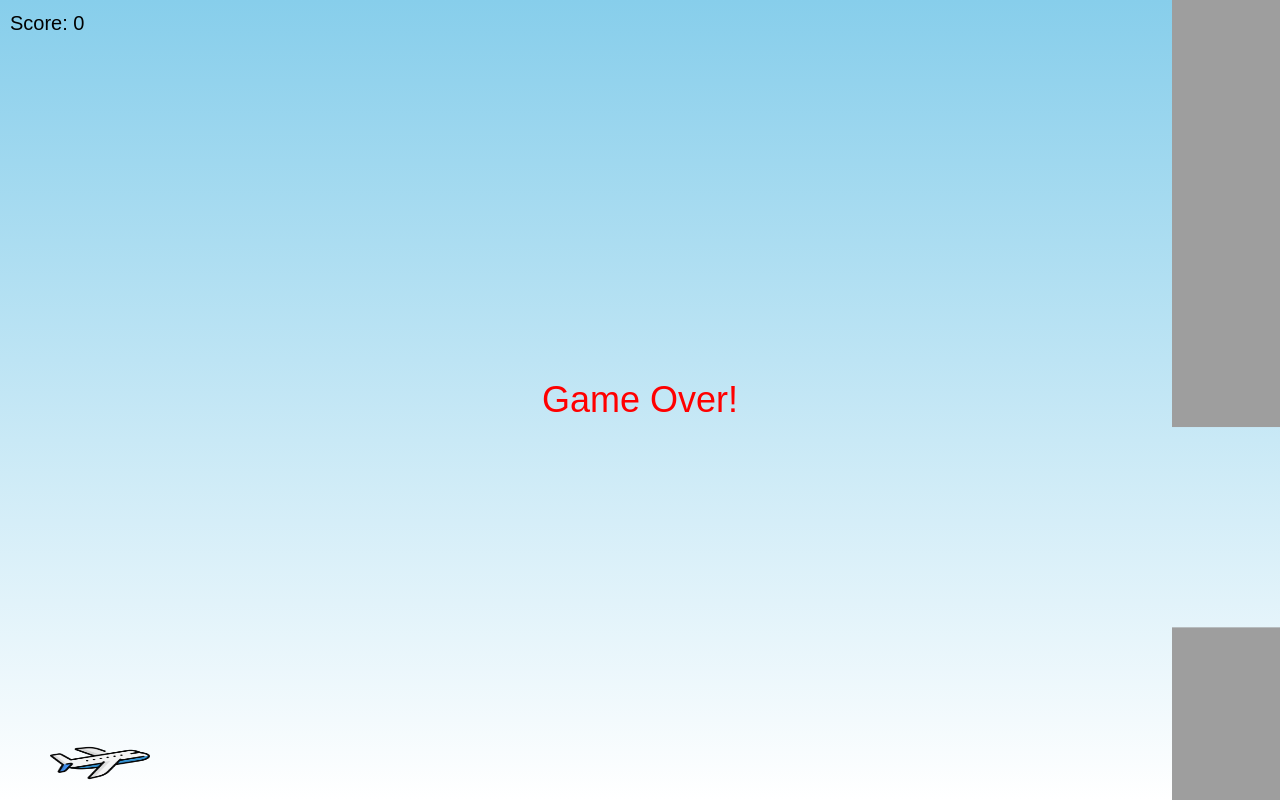
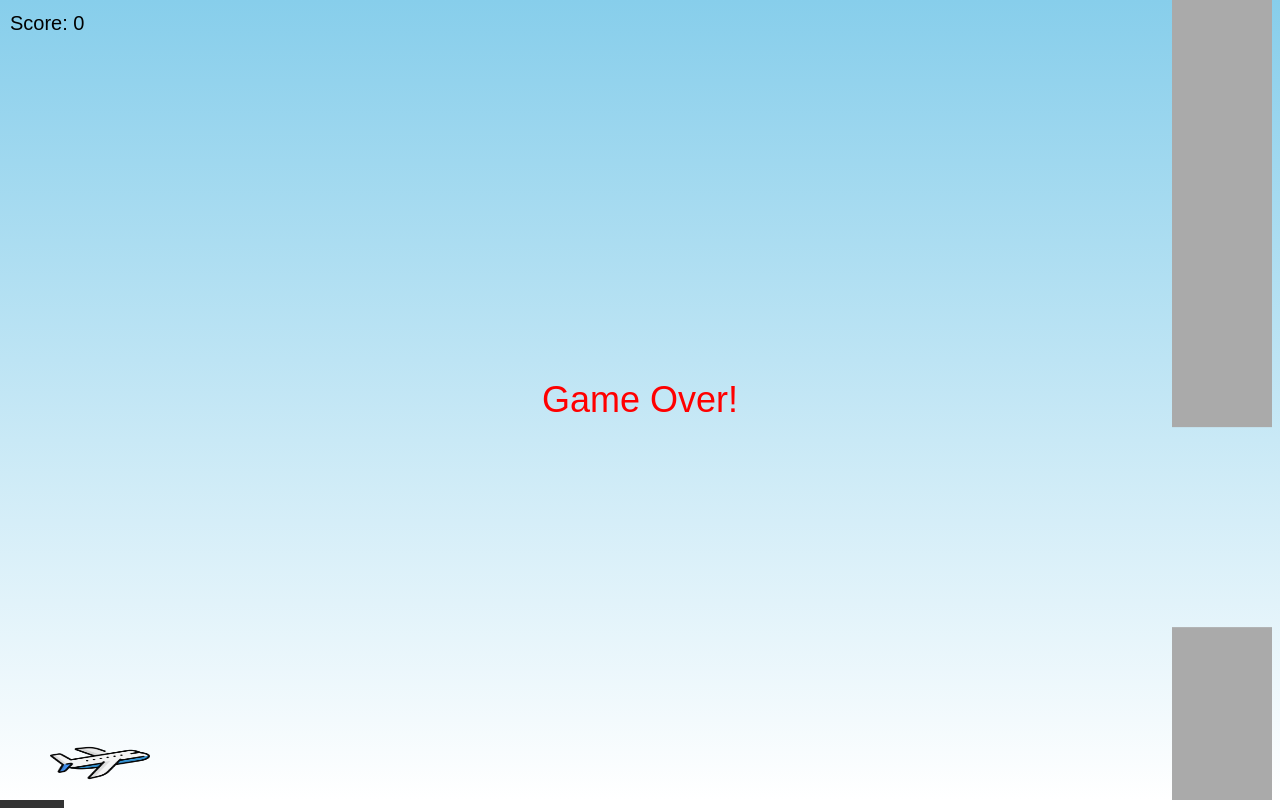
Before and after one commit to anexlbk/911, a plain HTML site: page index.html in a window 1280 px wide. Drawn offline with Linux system fonts and the light colour scheme.

Commit message:
towers modification

```diff
--- a/index.html
+++ b/index.html
@@ -9,6 +9,11 @@
 <body>
   <canvas id="gameCanvas"></canvas>
   <div id="game-over">Game Over!</div>
+  <div class="tower-container">
+    <div class="tower"></div>
+    <div class="tower"></div>
+  </div>
+
 
   <script src="script.js"></script>
 </body>
--- a/script.js
+++ b/script.js
@@ -21,7 +21,7 @@ const plane = {
 };
 
 const pipes = [];
-const pipeWidth = 150;
+const pipeWidth = 100;
 const pipeGap = 200;
 let gameRunning = true;
 
@@ -40,11 +40,16 @@ function drawPlane() {
 }
 
 function drawPipes() {
-  pipes.forEach(pipe => {
-    ctx.drawImage(commerceTowerImage, pipe.x, 0, pipeWidth, pipe.topHeight);
-    ctx.drawImage(commerceTowerImage, pipe.x, canvas.height - pipe.bottomHeight, pipeWidth, pipe.bottomHeight);
-  });
-}
+    pipes.forEach(pipe => {
+      // Top tower
+      ctx.fillStyle = "#aaa";
+      ctx.fillRect(pipe.x, 0, pipeWidth, pipe.topHeight);
+
+      // Bottom tower
+      ctx.fillRect(pipe.x, canvas.height - pipe.bottomHeight, pipeWidth, pipe.bottomHeight);
+    });
+  }
+
 
 function update() {
   plane.dy += plane.gravity;
--- a/style.css
+++ b/style.css
@@ -18,3 +18,18 @@ body {
     color: red;
     display: none;
   }
+  .tower {
+    width: 60px;
+    background: linear-gradient(to bottom, #aaa, #666);
+    border: 2px solid #333;
+  }
+
+  .tower.top {
+    height: var(--top-height);
+  }
+
+  .tower.bottom {
+    height: var(--bottom-height);
+    position: absolute;
+    bottom: 0;
+  }
```
